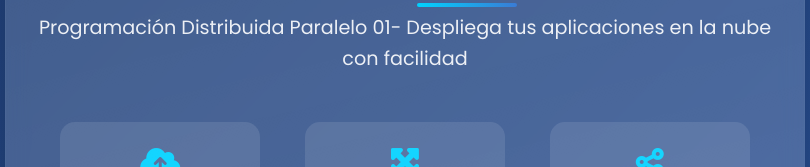
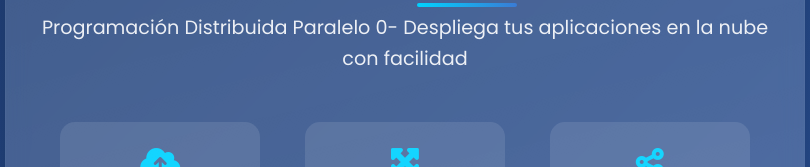
Before and after one commit to Niikyes/Heroku, a website: page index.html in a window 1280 px wide. Shown: the part 209-376 px from the top of the page, 235-1045 px from the left. Drawn offline with Linux system fonts and the light colour scheme.

Commit message:
Update index.html

```diff
--- a/index.html
+++ b/index.html
@@ -177,7 +177,7 @@
     <div class="container">
         <img src="https://www.vectorlogo.zone/logos/heroku/heroku-ar21.svg" alt="Heroku Logo" class="heroku-logo">
         <h1>Bienvenido a Heroku</h1>
-        <p>Programación Distribuida Paralelo 01- Despliega tus aplicaciones en la nube con facilidad</p>
+        <p>Programación Distribuida Paralelo 0- Despliega tus aplicaciones en la nube con facilidad</p>
 
         <div class="features">
             <div class="feature">
```
